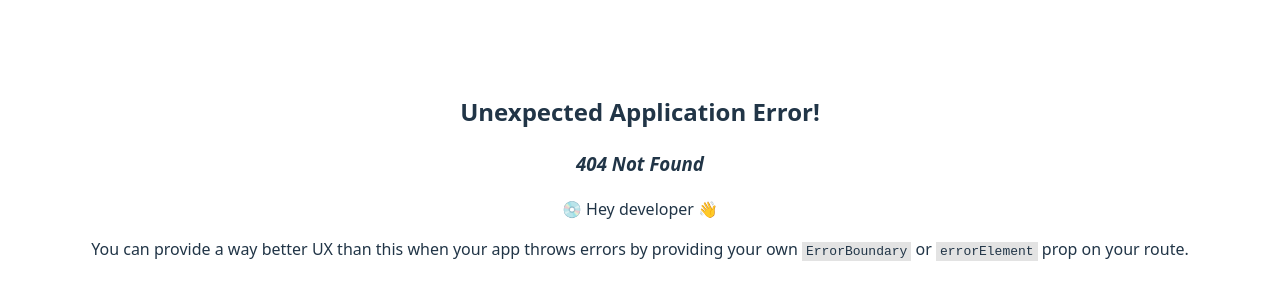
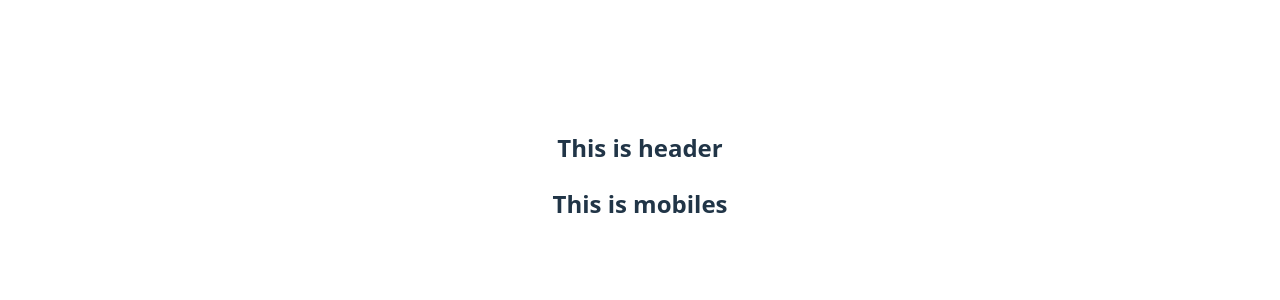
Before and after one commit to Al-Amin018555/react-router-v7-part-1, a React (Vite) app: page /mobiles in a window 1280 px wide. Before the commit this address had no page. Shown: the part 224-524 px from the top of the page. Built offline with nearby package versions, Linux system fonts and the light colour scheme.

Commit message:
learnt basic nested routing

```diff
--- /dev/null
+++ b/src/components/Root/Header/Header.jsx
@@ -0,0 +1,9 @@
+const Header = () => {
+    return (
+        <div>
+            <h2>This is header</h2>
+        </div>
+    );
+};
+
+export default Header;
--- /dev/null
+++ b/src/components/Root/Home/Home.jsx
@@ -0,0 +1,9 @@
+const Home = () => {
+    return (
+        <div>
+           <h2>This is home</h2>
+        </div>
+    );
+};
+
+export default Home;
--- /dev/null
+++ b/src/components/Root/Laptops/Laptops.jsx
@@ -0,0 +1,9 @@
+const Laptops = () => {
+    return (
+        <div>
+            <h2>This is laptops</h2>
+        </div>
+    );
+};
+
+export default Laptops;
--- /dev/null
+++ b/src/components/Root/Mobiles/Mobiles.jsx
@@ -0,0 +1,9 @@
+const Mobiles = () => {
+    return (
+        <div>
+            <h2>This is mobiles</h2>
+        </div>
+    );
+};
+
+export default Mobiles;
--- /dev/null
+++ b/src/components/Root/Root/Root.jsx
@@ -0,0 +1,13 @@
+import { Outlet } from "react-router";
+import Header from "../Header/Header";
+
+const Root = () => {
+    return (
+        <div>
+            <Header></Header>
+            <Outlet></Outlet>
+        </div>
+    );
+};
+
+export default Root;
--- a/src/main.jsx
+++ b/src/main.jsx
@@ -3,11 +3,20 @@
 import './index.css'
 import App from './App.jsx'
 import { createBrowserRouter, RouterProvider } from 'react-router'
+import Root from './components/Root/Root/Root.jsx'
+import Home from './components/Root/Home/Home.jsx'
+import Mobiles from './components/Root/Mobiles/Mobiles.jsx'
+import Laptops from './components/Root/Laptops/Laptops.jsx'
 
 const router = createBrowserRouter([
   {
     path: '/',
-    element: <div>Hello from react router</div>
+    Component: Root,
+    children: [
+      { index: true, Component: Home },
+      { path: 'mobiles', Component: Mobiles },
+      {path: 'laptops', Component: Laptops}
+    ],
   }
 ]);
 
```
